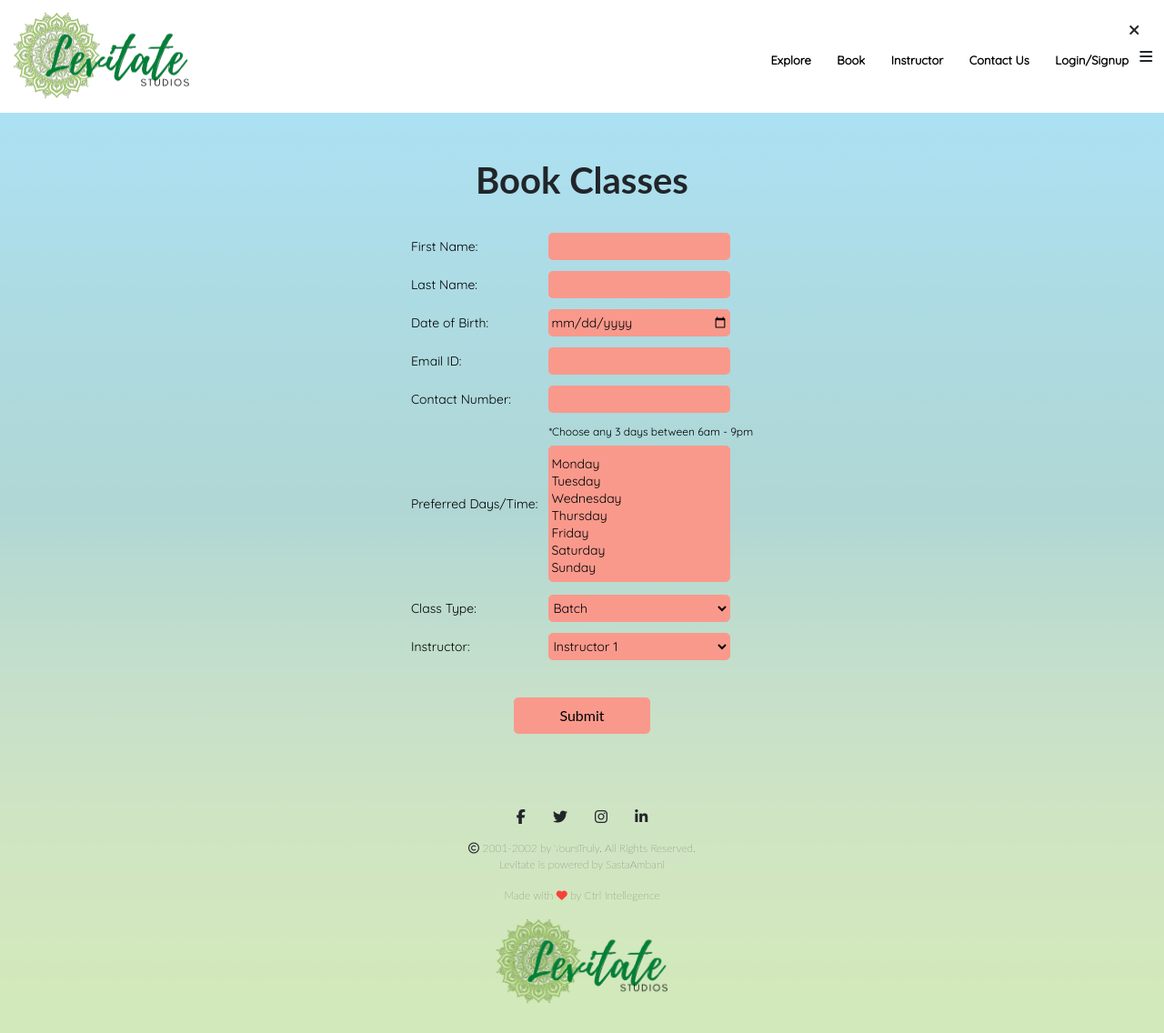
After one commit to SahanyaHebbar/Levitate-Studios-, a Django app: page /book in a window 1280 px wide. The commit adds this page. Shown: the whole page at 91% size. Run offline with Django 4.2, Linux system fonts and the light colour scheme; some libraries are stand-ins or nearby versions.

Commit message:
BookPage Draft Completed

```diff
--- a/yoga/access/urls.py
+++ b/yoga/access/urls.py
@@ -1,7 +1,9 @@
 from django.contrib import admin
-from django.urls import path
+from django.urls import path,include
 from . import views
 urlpatterns = [
     path('signup',views.signup),
     path('login',views.login),
+
+    path('',include('home.urls'))
 ]
--- /dev/null
+++ b/yoga/home/static/BookPage/book.css
@@ -0,0 +1,156 @@
+.header {
+    min-height: 100vh;
+    width: 100%;
+    background-size: cover;
+    position: relative;
+}
+
+
+/* Logo Row */
+
+nav {
+    display: flex;
+    padding: 1%;
+    justify-content: space-between;
+    background-color: white;
+    align-items: center;
+}
+
+.nav-links {
+    flex: 1;
+    text-align: right;
+    font-family: 'Quicksand';
+    font-weight: bolder ;
+}
+
+.nav-links ul li {
+    list-style: none;
+    display: inline-block;
+    padding: 8px 12px;
+    position: relative;
+}
+
+.nav-links ul li a {
+    color: black;
+    text-decoration: none;
+    font-size: 13px;
+}
+
+.nav-links ul li::after {
+    content: "";
+    width: 0%;
+    height: 2px;
+    background: black;
+    display: block;
+    margin: auto;
+    transition: 0.5s;
+}
+
+.nav-links ul li:hover::after {
+    width: 100%;
+}
+
+@media(max-width: 700px) {
+    /* Text field compatibility */
+    td {
+        padding: 3px;
+        font-size: 10px;
+    }
+    .tb h1 {
+        font-size: 20px;
+    }
+}
+
+h1{
+    font-family: 'Raleway' bold;
+    font-weight: bolder;
+    text-align: center;
+    padding-top:50px ;
+    padding-bottom: 20px;
+}
+
+
+table {
+
+    font-size: 14px;
+    font-weight: 300;
+    margin-top: 5%;
+    padding: 10px;
+    margin: auto;
+    border: none;
+}
+
+td {
+    padding: 6px;
+    font-family: 'Quicksand';
+    color: black;
+}
+
+input,select{
+    width: 200px;
+    height: 30px;
+    background-color: #F9998C;
+    border-color:#F9998C ;
+    border-style:solid;
+    border-radius: 5px;
+}
+
+
+/* .tb {
+    text-align: left;
+} */
+
+
+.some {
+    padding: 35px;
+    text-align: center;
+}
+
+.cusev {
+    display: block;
+}
+
+.record {
+    text-align: left;
+}
+
+/* Footer */
+
+.footer {
+    width: 100%;
+    text-align: center;
+    padding: 30px 0;
+}
+
+.icons .fa {
+    margin: 0 13px;
+    cursor: pointer;
+    padding: 18px 0;
+}
+
+.fa-heart {
+    color: #f44336;
+}
+
+.tinytext p {
+    font-size: 12px;
+    font-weight: 100;
+}
+
+.Mlove p {
+    font-size: 10px;
+}
+
+.showcase .showcase-text {
+    padding: 3rem;
+  }
+  .showcase .showcase-img {
+    min-height: 30rem;
+    background-size: cover;
+  }
+  @media (min-width: 768px) {
+    .showcase .showcase-text {
+      padding: 7rem;
+    }
+  }
+  /* ================================================================ */
--- /dev/null
+++ b/yoga/home/templates/book.html
@@ -0,0 +1,126 @@
+<!DOCTYPE html>
+<html>
+    {% load static %}
+<head>
+    <meta name="viewport" content="width=device-width, initial-scale=1.0">
+    <title>Levitate Studios|Home</title>
+
+	<link rel="stylesheet" type="text/css" href="{% static 'BookPage/book.css' %}">
+	<link href="{% static 'home/styles.css' %}" rel="stylesheet" />
+
+    <link rel="preconnect" href="https://fonts.googleapis.com">
+    <link rel="preconnect" href="https://fonts.gstatic.com" crossorigin>
+    <link rel="stylesheet" href="https://fonts.googleapis.com/css?family=Raleway">
+    <link rel="stylesheet" href="https://fonts.googleapis.com/css?family=Quicksand">
+    <script src="https://kit.fontawesome.com/76af01bf1c.js" crossorigin="anonymous"></script>
+    <title>Levitate Studios|Book Classes</title>
+</head>
+<body style="background-image: url('{% static 'LandingPage/PageB.png' %}'); background-size:cover;">
+    <nav>
+        <a href="/"><img src="{% static 'LandingPage/logo.png' %}" style="width:50%;"></a>
+        <div class="nav-links" id="navlinks">
+            <i class="fa fa-times" onclick="hideMenu()"></i>
+            <ul>
+                <li><a href="index.html">Explore</a></li>
+                <li><a href="book">Book</a></li>
+                <li><a href="index.html">Instructor</a></li>
+                <li><a href="index.html">Contact Us</a></li>
+                <li><a href="index.html">Login/Signup</a></li>
+            </ul>
+        </div>
+        <i class="fa fa-bars" onclick="showMenu()"></i>
+    </nav>
+    <div class="tb">
+        <h1>Book Classes</h1>
+        <form action="/Event_created" method="post">
+            <table name="record">
+                <tr>
+                    <td>First Name:</td>
+                    <td><input type="text" name="First_name" placeholder="" required></td>
+                </tr>
+                <tr>
+                    <td>Last Name:</td>
+                    <td><input type="text" name="Last_name" placeholder="" required></td>
+                </tr>
+                <tr>
+                    <td>Date of Birth:</td>
+                    <td><input type="date" name="DoB" placeholder="" required></td>
+                </tr>
+                <tr>
+                    <td>Email ID:</td>
+                    <td><input type="email" name="email_id" placeholder="" required></td>
+                </tr>
+                <tr>
+                    <td>Contact Number:</td>
+                    <td><input type="text" name="Phno" required></td>
+                </tr>
+                <tr>
+                    <td rowspan="2">Preferred Days/Time:</td>
+                    <td style="font-size: 12px;margin-bottom:0;padding-bottom: 0;">*Choose any 3 days between 6am - 9pm</td>
+
+                </tr>
+                <tr style="margin-top: 0;padding-top: 0;">
+                    <td style="margin-top: 0;">
+                    <select name="days" multiple style="height: 150px;">
+
+                        <option style="margin-top: 10px;">Monday</option>
+                        <option>Tuesday</option>
+                        <option>Wednesday</option>
+                        <option>Thursday</option>
+                        <option>Friday</option>
+                        <option>Saturday</option>
+                        <option>Sunday</option>
+                    </select></td>
+                </tr>
+                <tr>
+                    <td>Class Type:</td>
+                    <td><select name="class_type"  >
+
+                        <option>Batch</option>
+                        <option>Private</option>
+                    </select></td>
+                </tr>
+                <tr>
+                    <td>Instructor:</td>
+                    <td><select name="instructor"  >
+
+                        <option>Instructor 1</option>
+                        <option>Instructor 2</option>
+                    </select>
+                    </td>
+                </tr>
+            </table>
+            <section class="some"><input type="submit" name="" value="Submit" style="height: 40px; width: 150px;"></section>
+        </form>
+    </div>
+</body>
+<!-- JavaScript for Toggle menue in phone/tablet -->
+<script>
+    var navlinks = document.getElementById("navlinks");
+
+    function showMenu() {
+        navlinks.style.right = '0';
+    }
+
+    function hideMenu() {
+        navlinks.style.right = '-200px';
+    }
+</script>
+<!-- Footer -->
+<section class="footer">
+
+    <div class="icons">
+        <i class="fa fa-facebook"></i>
+        <i class="fa fa-twitter"></i>
+        <i class="fa fa-instagram"></i>
+        <i class="fa fa-linkedin"></i>
+    </div>
+    <div class="tinytext">
+        <p><i class="fa fa-copyright"></i> 2001-2002 by YoursTruly. All Rights Reserved. <br>Levitate is powered by SastaAmbani</p>
+        <p class="Mlove">Made with <i class="fa fa-heart"></i> by Ctrl Intellegence <br></p>
+        <a href="/"><img src="{%static 'LandingPage/logo.png'%}" style="width:15%"></a>
+
+    </div>
+
+</section>
+</html>
--- a/yoga/home/templates/home.html
+++ b/yoga/home/templates/home.html
@@ -23,7 +23,7 @@
                 <i class="fa fa-times" onclick="hideMenu()"></i>
                 <ul>
                     <li><a href="index.html">Explore</a></li>
-					<li><a href="index.html">Book</a></li>
+					<li><a href="book">Book</a></li>
 					<li><a href="index.html">Instructor</a></li>
                     <li><a href="index.html">Contact Us</a></li>
 					<li><a href="index.html">Login/Signup</a></li>
--- a/yoga/home/urls.py
+++ b/yoga/home/urls.py
@@ -1,8 +1,9 @@
 from django.contrib import admin
-from django.urls import path
+from django.urls import path,include
 from . import views
 from django.conf.urls.static import static
 
 urlpatterns = [
     path('', views.home),
+    path('book',views.book),
 ]
--- a/yoga/home/views.py
+++ b/yoga/home/views.py
@@ -3,3 +3,6 @@ import django.contrib.staticfiles
 # Create your views here.
 def home(request):
     return render(request, 'home.html')
+
+def book(request):
+    return render(request, 'book.html')
```
Also changed, not shown: yoga/access/views.py (line endings or trailing spaces).
